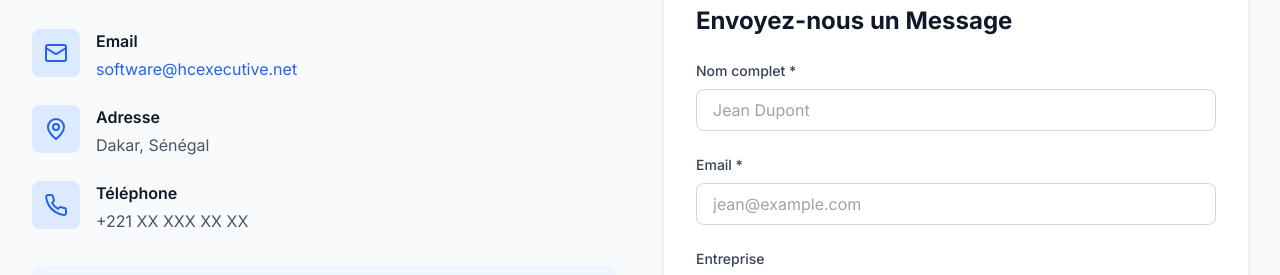
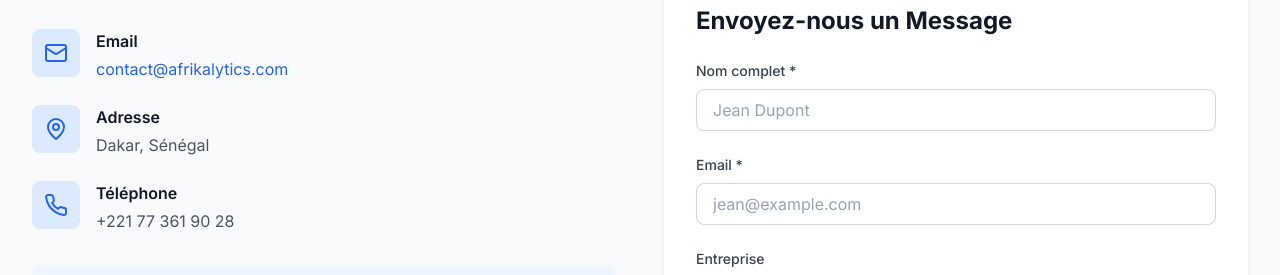
Before and after one commit to Afrikalytics/afrikalytics-website, a Next.js app: page /contact in a window 1280 px wide. Shown: the part 375-650 px from the top of the page. Built offline with nearby package versions, Linux system fonts and the light colour scheme.

Commit message:
Update : Mail et Numero de contacts

```diff
--- a/app/contact/page.tsx
+++ b/app/contact/page.tsx
@@ -59,10 +59,10 @@ export default function ContactPage() {
                   <div>
                     <h3 className="font-semibold text-gray-900 mb-1">Email</h3>
                     <a
-                      href="mailto:software@hcexecutive.net"
+                      href="mailto:contact@afrikalytics.com"
                       className="text-primary-600 hover:text-primary-700"
                     >
-                      software@hcexecutive.net
+                      contact@afrikalytics.com
                     </a>
                   </div>
                 </div>
@@ -83,7 +83,7 @@ export default function ContactPage() {
                   </div>
                   <div>
                     <h3 className="font-semibold text-gray-900 mb-1">Téléphone</h3>
-                    <p className="text-gray-600">+221 XX XXX XX XX</p>
+                    <p className="text-gray-600">+221 77 361 90 28</p>
                   </div>
                 </div>
               </div>
```
Also changed, not shown: 1 other file (tests, documents, lock files or other folders).
